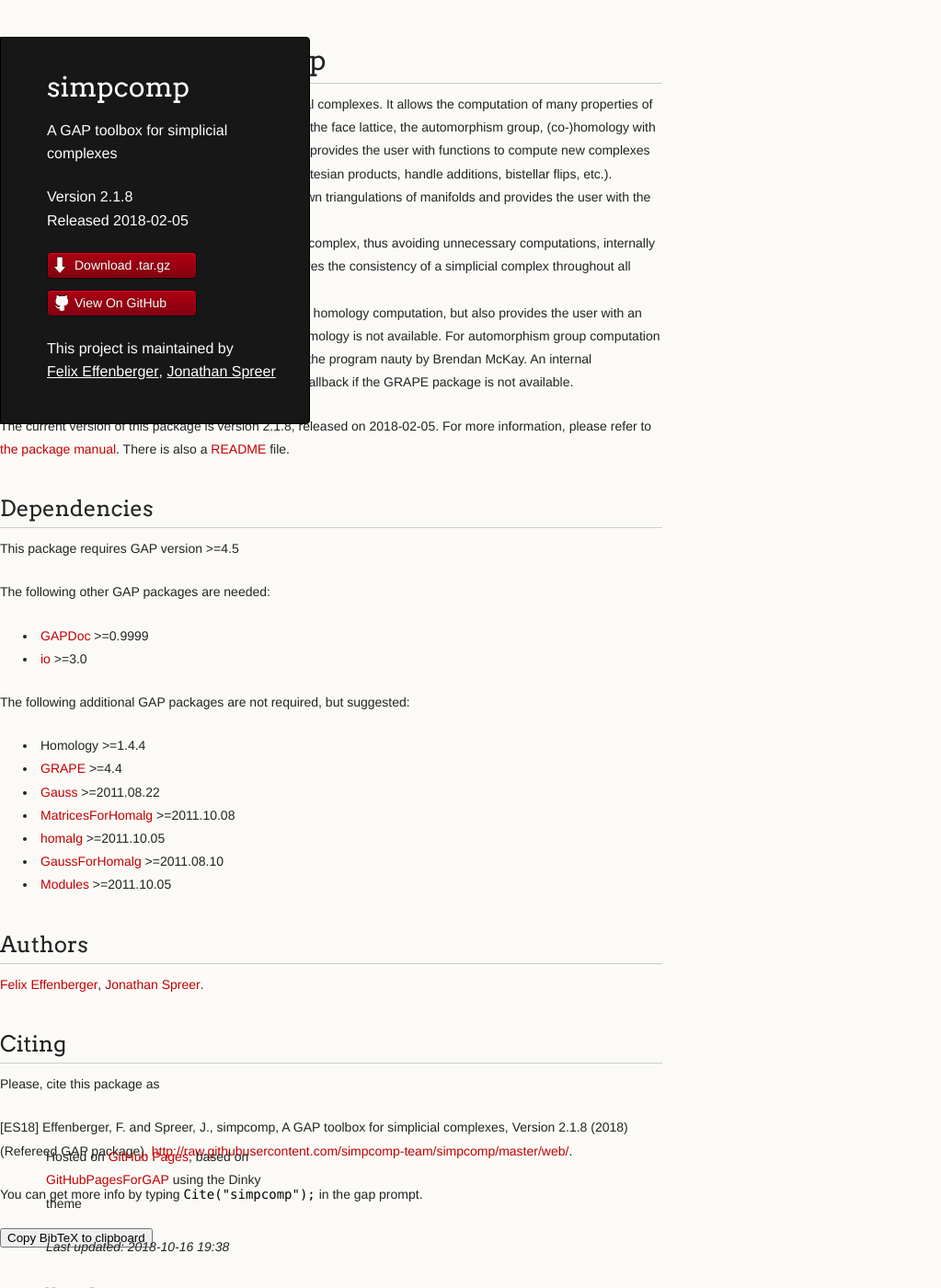
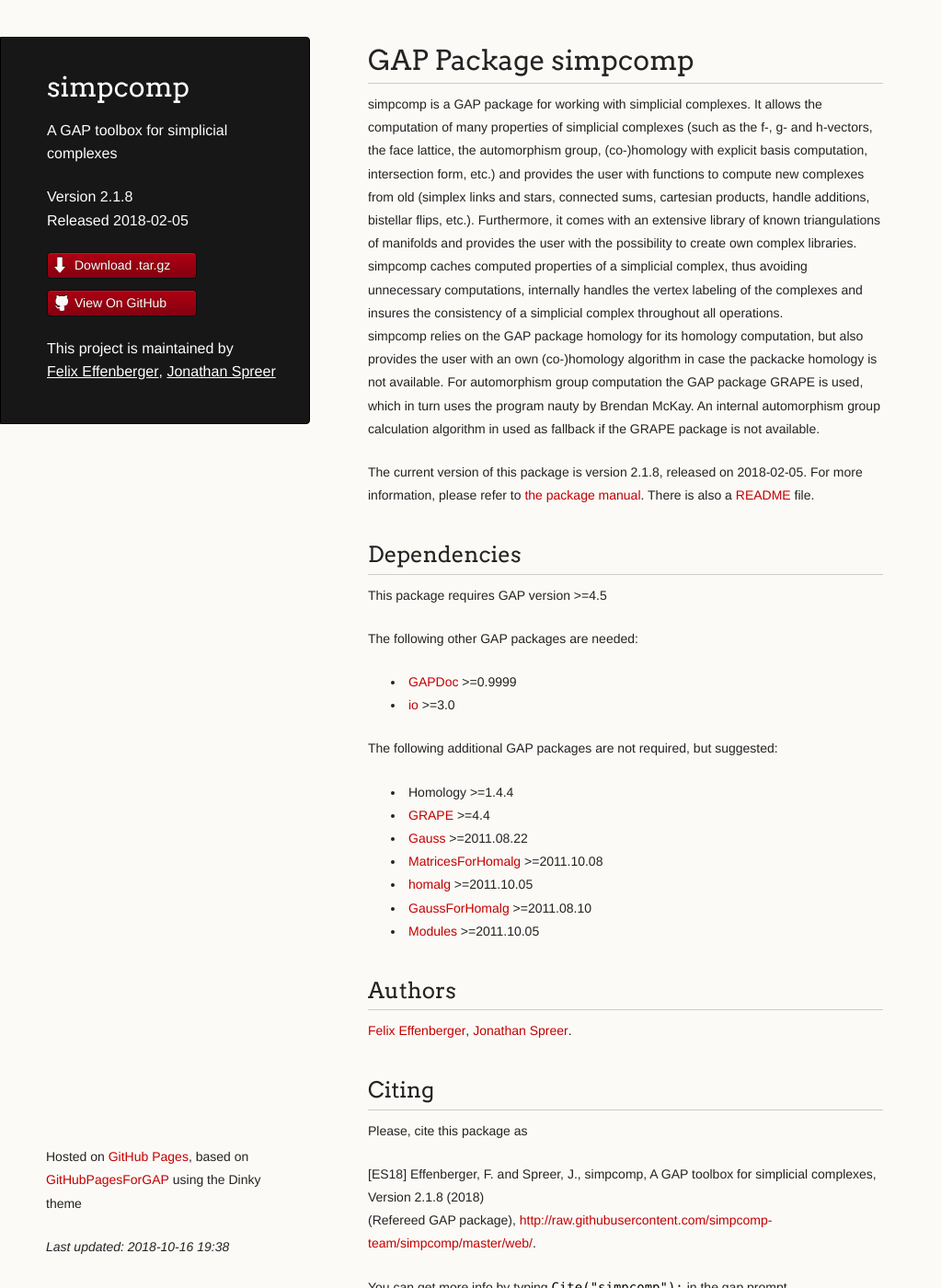
Before and after one commit to simpcomp-team/simpcomp, a Jekyll site: the page built from index.md, in a window 1280 px wide and 1400 px high. Shown: the whole window at 92% size, without its empty margins (0-1023 px from the left). Built offline with Jekyll 4.4.1, drawn with Linux system fonts in a browser that asks for light colours; comment, search, counter and statistics services are not loaded; our own code applies the rules of GitHub Pages for plain Markdown files.

Commit message:
minor edit

```diff
--- a/stylesheets/styles.css
+++ b/stylesheets/styles.css
@@ -317,9 +317,8 @@ a.buttons:hover {
 /* Section - for main page content */
 
 section {
-  /*width:560px;*/
-  width:720px;
-  float:left;
+  width:560px;
+  float:right;
   padding-bottom:50px;
 }
 
@@ -419,8 +418,3 @@ footer {
     font-size:12pt;
     color:#444;
   }
-<<<<<<< HEAD
-}
-=======
-}
->>>>>>> 5fc8020dd75cd611062d750c076c77e23ab3c594
```
